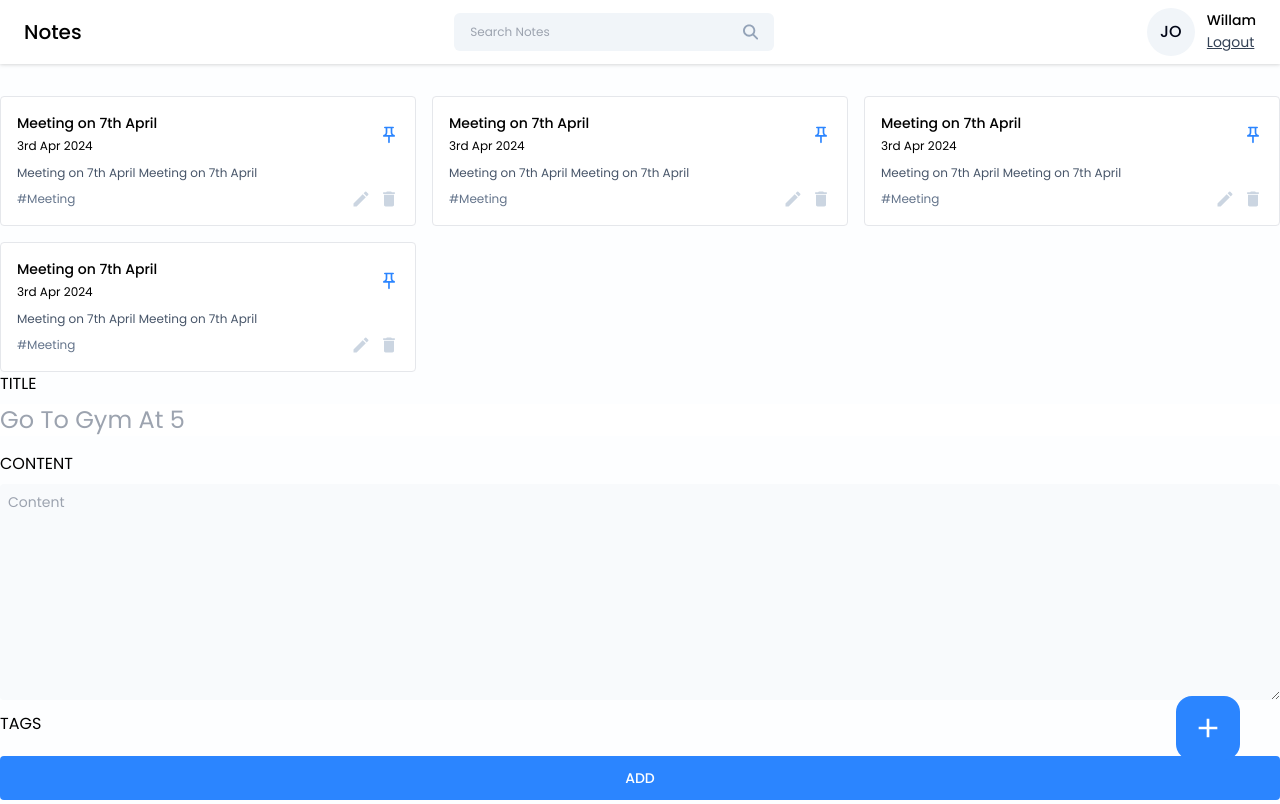
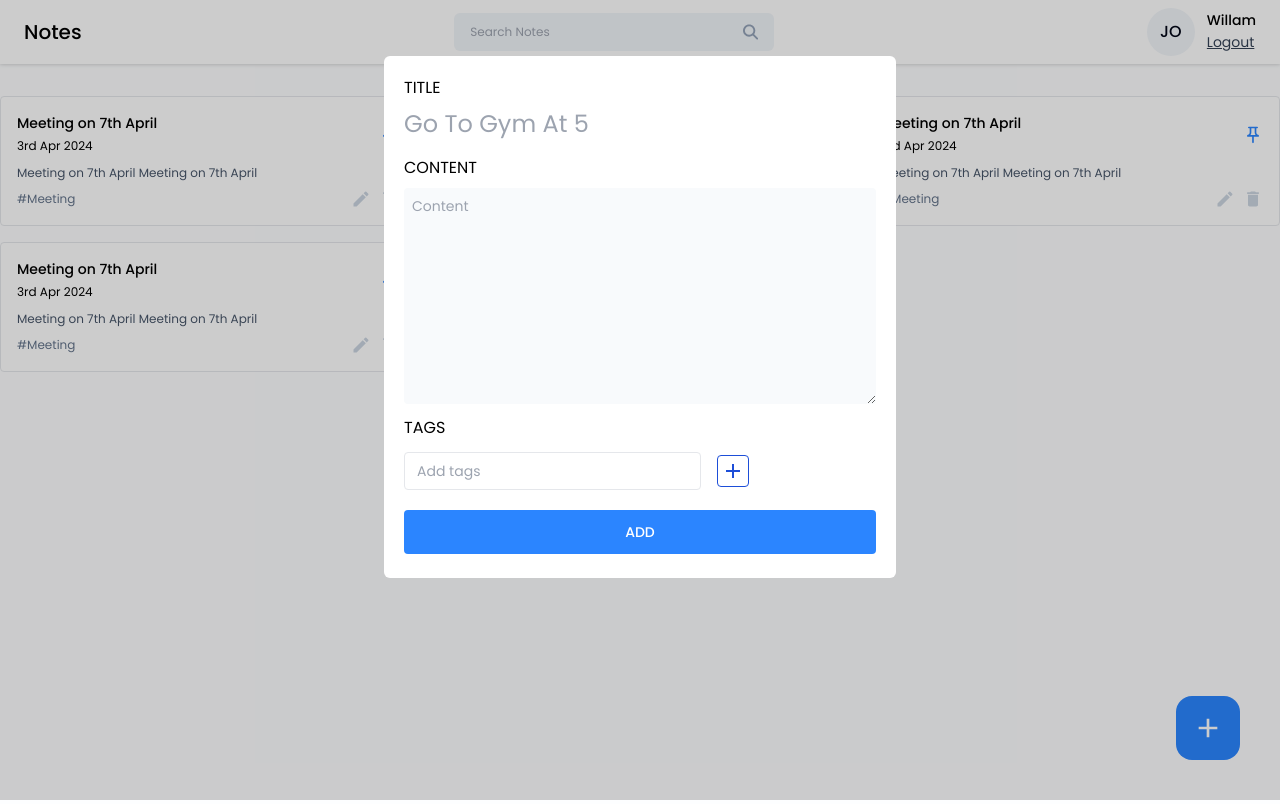
Before and after one commit to GustavoJannuzzi/NOTES-APP, a React (Vite) app in the folder frontend/notes-app/: page /dashboard in a window 1280 px wide. Both pictures are taken after a click on the button 1208 px from the left and 728 px from the top of the page. Built offline with nearby package versions, Linux system fonts and the light colour scheme.

Commit message:
AddEditNotesupdated

```diff
--- a/frontend/notes-app/package.json
+++ b/frontend/notes-app/package.json
@@ -13,11 +13,13 @@
     "react": "^18.2.0",
     "react-dom": "^18.2.0",
     "react-icons": "^5.2.1",
+    "react-modal": "^3.16.1",
     "react-router-dom": "^6.23.1"
   },
   "devDependencies": {
     "@types/react": "^18.2.66",
     "@types/react-dom": "^18.2.22",
+    "@types/react-modal": "^3.16.3",
     "@typescript-eslint/eslint-plugin": "^7.2.0",
     "@typescript-eslint/parser": "^7.2.0",
     "@vitejs/plugin-react": "^4.2.1",
--- /dev/null
+++ b/frontend/notes-app/src/components/Input/TagInput.tsx
@@ -0,0 +1,73 @@
+import React, { useState, ChangeEvent, KeyboardEvent } from "react";
+import { MdAdd, MdClose } from "react-icons/md";
+
+interface TagInputProps {
+  tags: string[];
+  setTags: (tags: string[]) => void;
+}
+
+const TagInput: React.FC<TagInputProps> = ({ tags, setTags }) => {
+  const [inputValue, setInputValue] = useState("");
+
+  const handleInputChange = (e: ChangeEvent<HTMLInputElement>) => {
+    setInputValue(e.target.value);
+  };
+
+  const addNewTag = () => {
+    if (inputValue.trim() !== "") {
+      setTags([...tags, inputValue.trim()]);
+      setInputValue("");
+    }
+  };
+
+  const handleKeyDown = (e: KeyboardEvent<HTMLInputElement>) => {
+    if (e.key === "Enter") {
+      addNewTag();
+    }
+  };
+
+  const handleRemoveTag = (tagToRemove: string) => {
+    setTags(tags.filter((tag) => tag !== tagToRemove));
+  };
+
+  return (
+    <div>
+      {tags?.length > 0 && (
+        <div className="flex items-center gap-2 flex-wrap mt-2">
+          {tags.map((tag, index) => (
+            <span key={index} className="">
+              #{tag}
+              <button
+                onClick={() => {
+                  handleRemoveTag(tag);
+                }}
+              >
+                <MdClose />
+              </button>
+            </span>
+          ))}
+        </div>
+      )}
+
+      <div className="flex items-center gap-4 mt-3">
+        <input
+          type="text"
+          className="text-sm bg-transparent border px-3 py-2 rounded outline-none"
+          placeholder="Add tags"
+          value={inputValue}
+          onChange={handleInputChange}
+          onKeyDown={handleKeyDown}
+        />
+
+        <button
+          className="w-8 h-8 flex items-center justify-center rounded border border-blue-700 hover:bg-blue-700"
+          onClick={addNewTag}
+        >
+          <MdAdd className="text-2xl text-blue-700 hover:text-white" />
+        </button>
+      </div>
+    </div>
+  );
+};
+
+export default TagInput;
--- a/frontend/notes-app/src/pages/Home/AddEditNotes.tsx
+++ b/frontend/notes-app/src/pages/Home/AddEditNotes.tsx
@@ -1,6 +1,11 @@
-import React from "react";
+import React, { useState } from "react";
+import TagInput from "../../components/Input/TagInput";
 
-const AddEditNotes = () => {
+const AddEditNotes: React.FC = () => {
+  const [title, setTitle] = useState("");
+  const [content, setContent] = useState("");
+  const [tags, setTags] = useState<string[]>([]);
+
   return (
     <div>
       <div className="flex flex-col gap-2">
@@ -9,6 +14,8 @@ const AddEditNotes = () => {
           type="text"
           className="text-2xl text-slate-950 outline-none"
           placeholder="Go To Gym At 5"
+          value={title}
+          onChange={({ target }) => setTitle(target.value)}
         />
       </div>
       <div className="flex flex-col gap-2 mt-4">
@@ -17,16 +24,19 @@ const AddEditNotes = () => {
           className="text-sm text-slate-950 outline-none bg-slate-50 p-2 rounded"
           placeholder="Content"
           rows={10}
+          value={content}
+          onChange={({ target }) => setContent(target.value)}
         />
       </div>
 
-        <div className="mt-3">
-            <label className="input-label">TAGS</label>
-        </div>
+      <div className="mt-3">
+        <label className="input-label">TAGS</label>
+        <TagInput tags={tags} setTags={setTags} />
+      </div>
 
-        <button className="btn-primary font-medium mt-5 p-3" onClick ={() => {}}>
-            ADD
-        </button>
+      <button className="btn-primary font-medium mt-5 p-3" onClick={() => {}}>
+        ADD
+      </button>
     </div>
   );
 };
--- a/frontend/notes-app/src/pages/Home/Home.tsx
+++ b/frontend/notes-app/src/pages/Home/Home.tsx
@@ -3,8 +3,18 @@ import Navbar from "../../components/Navbar/Navbar";
 import NoteCard from "../../components/Cards/NoteCard";
 import { MdAdd } from "react-icons/md";
 import AddEditNotes from "./AddEditNotes";
+import { useState } from "react";
+import Modal from "react-modal";
+
 
 const Home = () => {
+
+  const[openAddEditModal, setOpenAddEditModal] = useState({
+    isShow:false,
+    type:"add",
+    data:null,
+  });
+
   return (
     <>
       <Navbar />
@@ -52,11 +62,29 @@ const Home = () => {
         />
         </div>
       </div>
-      <button className="w-16 h-16 flex items-center justify-center rounded-2xl bg-primary hover:bg-blue-600 absolute right-10 bottom-10" onClick={() => {}}>
+
+      <button className="w-16 h-16 flex items-center justify-center rounded-2xl bg-primary hover:bg-blue-600 absolute right-10 bottom-10"
+       onClick={() => {
+        setOpenAddEditModal({ isShow:true, type: "add", data: null});
+       }}
+       >
         <MdAdd className="text-[32px] text-white"/>
       </button>
 
-      <AddEditNotes/>
+      <Modal
+      isOpen={openAddEditModal.isShow}
+      onRequestClose={() => {}}
+      style={{
+        overlay: {
+          backgroundColor: "rgba(0,0,0,0.2)",
+        },
+      }}
+      contentLabel=""
+      className="w-[40%] max-h-3/4 bg-white rounded-md mx-auto mt-14 p-5 overflow-sroll"
+      >
+        <AddEditNotes/>
+      </Modal>
+
     </>
   );
 };
```
Also changed, not shown: 1 other file (tests, documents, lock files or other folders).
